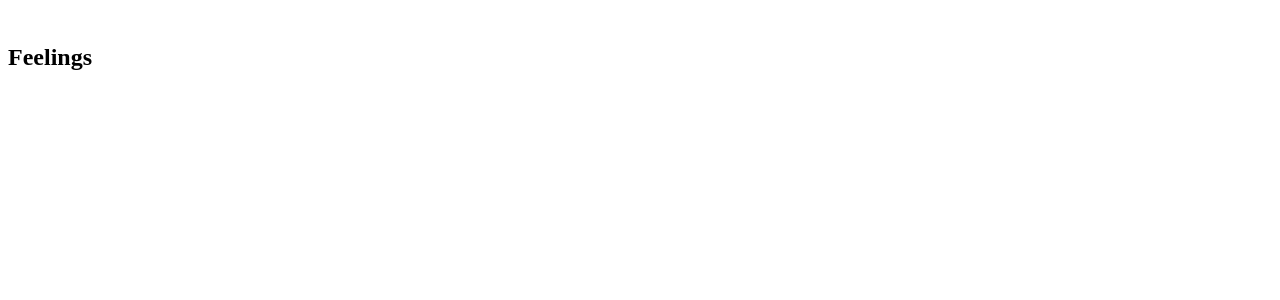
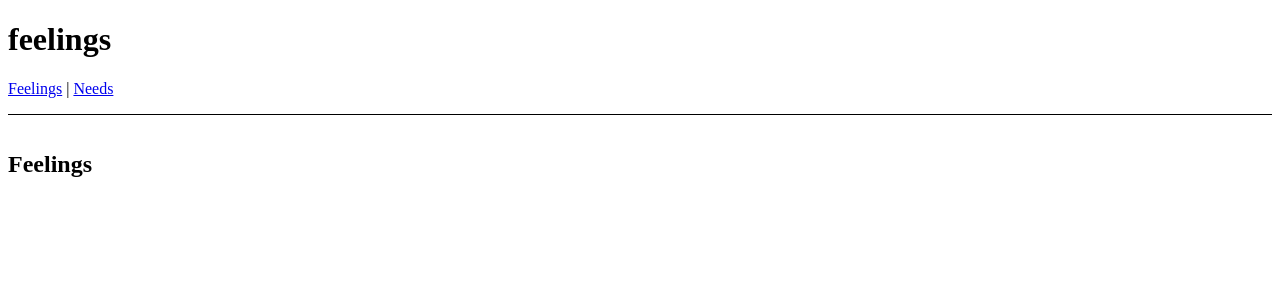
Before and after one commit to taylulz/equanimity-test, a React (Create React App) app: page /feelings in a window 1280 px wide. Shown: the top 300 px of the page. Built offline with nearby package versions, Linux system fonts and the light colour scheme.

Commit message:
nest routes, add Outlet, shared layouts

```diff
--- a/src/App.js
+++ b/src/App.js
@@ -1,4 +1,4 @@
-import { Link } from "react-router-dom";
+import { Outlet, Link } from "react-router-dom";
 
 export default function App() {
   return (
@@ -13,6 +13,7 @@
         <Link to="/feelings">Feelings</Link> |{" "}
         <Link to="/needs">Needs</Link>
       </nav>
+      <Outlet />
     </div>
   );
 }
--- a/src/index.js
+++ b/src/index.js
@@ -12,9 +12,10 @@
 render(
   <BrowserRouter>
     <Routes>
-      <Route path="/" element={<App />} />
-      <Route path="needs" element={<Needs />} />
-      <Route path="feelings" element={<Feelings />} />
+      <Route path="/" element={<App />}>
+        <Route path="needs" element={<Needs />} />
+        <Route path="feelings" element={<Feelings />} />
+      </Route>
     </Routes>
   </BrowserRouter>,
   rootElement
```
